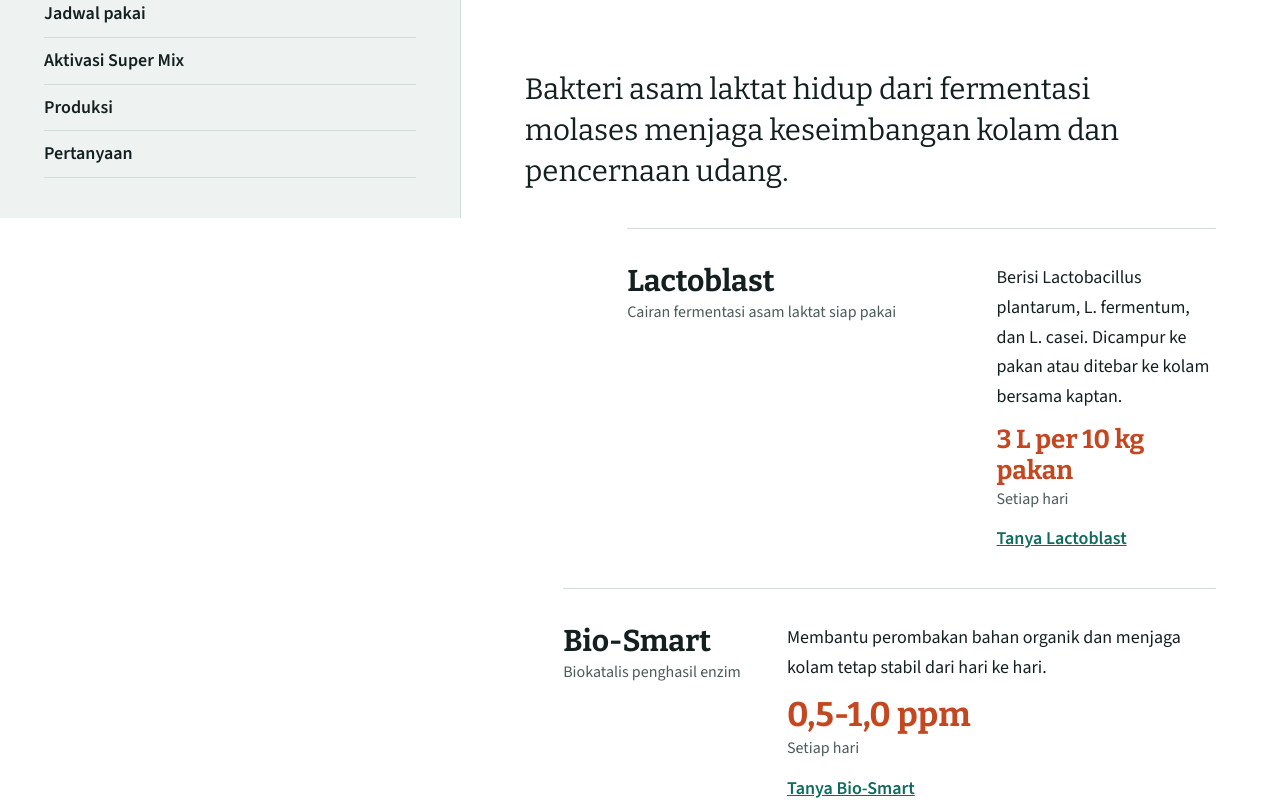
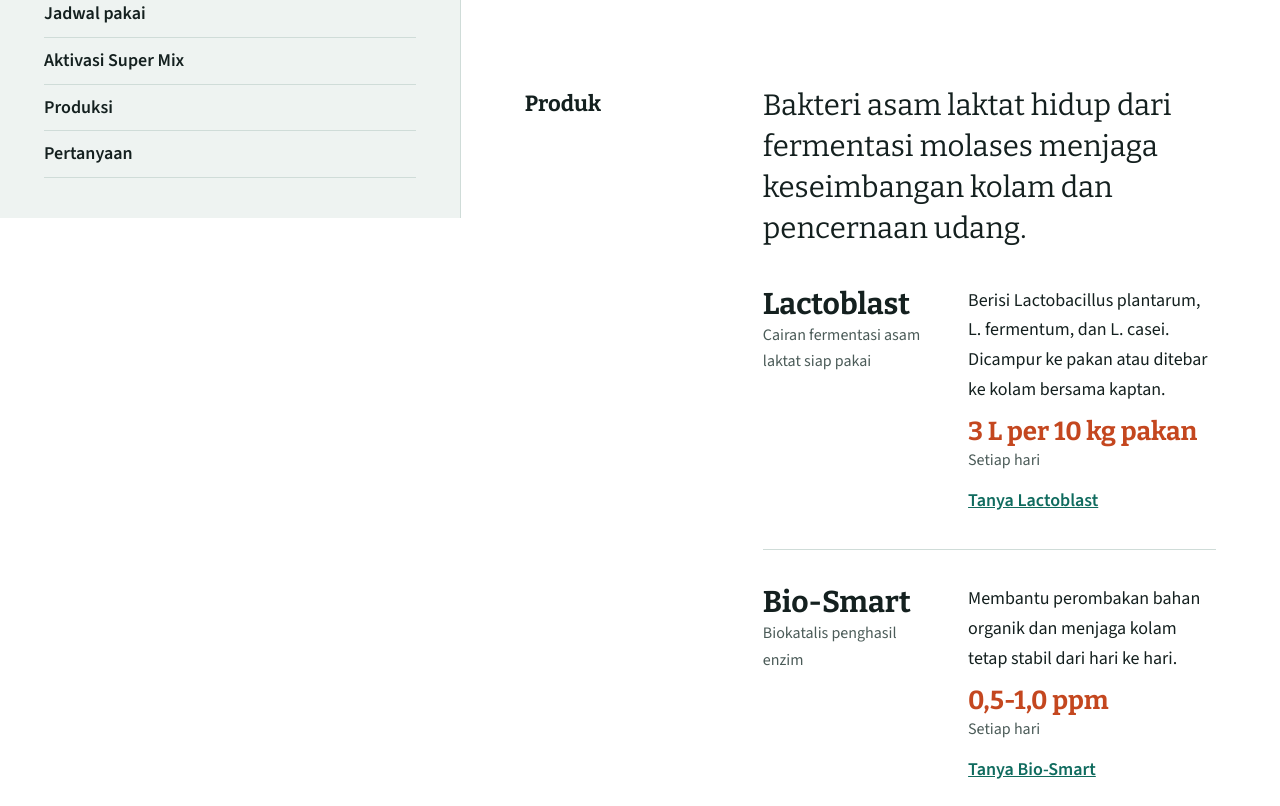
Before and after one commit to khrisnaffip/lactoblast-site, a plain HTML site: page a/index.html in a window 1280 px wide. Shown: the part 582-1388 px from the top of the page. Drawn offline with Linux system fonts and the light colour scheme.

Commit message:
Tata ulang: satu grid konsisten, judul kiri dan isi kanan
Co-Authored-By: Claude Sonnet 5.5 <noreply@anthropic.com>
Claude-Session: https://claude.ai/code/session_01PELn5WeKid7isHrxoALD6M

```diff
--- a/a/index.html
+++ b/a/index.html
@@ -23,15 +23,15 @@ nav a:first-child{border-top:1px solid var(--line)}nav a.on{color:var(--acc)}nav
 .ln{display:inline-block;margin-top:12px;font-weight:600;color:var(--acc)}
 .hero{margin:0}.hero video{width:100%;height:68vh;object-fit:cover;display:block;background:#16322a}
 figcaption{font-size:15px;color:var(--mut);padding:10px clamp(24px,5vw,80px) 0}
-section{padding:72px clamp(24px,5vw,80px) 8px;max-width:920px}#kenapa{padding-top:96px;max-width:none}#jadwal{margin-left:clamp(0px,9vw,130px);padding-top:56px}#aktivasi{max-width:760px;padding-top:84px}#produksi{padding-top:64px;margin-left:clamp(0px,4vw,60px)}#tanya{padding-top:88px}
-.lead{font:400 clamp(24px,2.3vw,32px)/1.4 Bitter,serif;margin:0 0 8px;max-width:24em}
-section h2{font-size:clamp(28px,2.6vw,38px);margin-bottom:18px}
-.p{display:grid;grid-template-columns:.8fr 1.2fr;gap:12px 40px;padding:34px 0;border-top:1px solid var(--line)}
-.p:first-of-type{border-top:0;padding-top:8px}.p:nth-of-type(2){margin-left:clamp(0px,8vw,110px);grid-template-columns:1.2fr .8fr}.p:nth-of-type(3){margin-left:clamp(0px,3vw,40px);grid-template-columns:.6fr 1.4fr}.p:nth-of-type(3) .dose{font-size:34px}
+section{display:grid;grid-template-columns:190px minmax(0,1fr);column-gap:48px;padding:88px clamp(24px,5vw,80px) 0;max-width:1100px}section>*{grid-column:2}section>h2{grid-column:1;grid-row:1;font-size:22px;margin:0;padding-top:6px}
+.lead{font:400 clamp(24px,2.3vw,32px)/1.4 Bitter,serif;margin:0 0 28px;max-width:24em}
+
+.p{display:grid;grid-template-columns:1fr 1.5fr;gap:12px 40px;padding:34px 0;border-top:1px solid var(--line)}
+.p:first-of-type{border-top:0;padding-top:8px}
 .p h3{font-size:30px}.p .dose{font:700 26px Bitter,serif;color:var(--coral);margin-top:12px}
 .p small{display:block;font-size:16px;color:var(--mut)}.p p{margin:0}
-.pair{display:grid;grid-template-columns:5fr 3fr;gap:0 28px;align-items:start;margin:64px 0 0;padding-right:clamp(24px,5vw,80px)}.pair img{width:100%;display:block;object-fit:cover}.pair img:first-child{height:36vh}.pair img:last-child{height:56vh;margin-top:-9vh}
-.why p{margin:0 0 30px;max-width:30em}.why p:nth-of-type(2){margin-left:clamp(0px,12vw,180px)}.why p:nth-of-type(3){margin-left:clamp(0px,4vw,60px);max-width:34em}.why b{font-family:Bitter,serif;font-size:22px;display:block}
+.pair{display:grid;grid-template-columns:8fr 4fr;gap:24px;margin:88px 0 0;padding:0 clamp(24px,5vw,80px);max-width:1100px}.pair img{width:100%;height:46vh;object-fit:cover;display:block}
+.why p{margin:0 0 30px;max-width:30em}.why b{font-family:Bitter,serif;font-size:22px;display:block}
 dl{margin:0}dl div{display:grid;grid-template-columns:220px 1fr;gap:16px;padding:14px 0;border-bottom:1px solid var(--line)}dl div:first-child{border-top:1px solid var(--line)}dt{font-weight:600}dd{margin:0}
 ol{padding-left:22px;margin:0;max-width:36em}ol li{margin-bottom:10px}
 details{border-top:1px solid var(--line);padding:16px 0;max-width:40em}details:last-of-type{border-bottom:1px solid var(--line)}
@@ -40,7 +40,7 @@ summary{cursor:pointer;font-weight:600}details p{margin:10px 0 0}
 .cta .btn{background:#fff;color:var(--acc)}
 footer{padding:36px clamp(24px,5vw,80px);background:var(--ink);color:#dfe9e6;font-size:16px}
 .bar{display:none}
-@media(max-width:860px){.p:nth-of-type(n),#jadwal,#produksi,.why p:nth-of-type(n){margin-left:0}.pair{padding-right:0;gap:12px}.pair img:last-child{margin-top:0}.p:nth-of-type(n){grid-template-columns:1fr}.wrap{display:block}aside{position:static;height:auto;gap:26px;padding:26px 22px;border:0}nav{display:none}.hero video{height:40vh}.p{grid-template-columns:1fr}.pair{grid-template-columns:1fr}.pair img:first-child,.pair img:last-child{height:34vh}dl div{grid-template-columns:1fr;gap:2px}section{padding-top:52px}
+@media(max-width:860px){section{display:block;padding-top:56px}section>h2{margin-bottom:14px}.pair{padding:0;gap:12px}.wrap{display:block}aside{position:static;height:auto;gap:26px;padding:26px 22px;border:0}nav{display:none}.hero video{height:40vh}.p{grid-template-columns:1fr}.pair{grid-template-columns:1fr}.pair img{height:34vh}dl div{grid-template-columns:1fr;gap:2px}
 .bar{display:block;position:fixed;left:0;right:0;bottom:0;z-index:9;padding:10px 14px;background:#fff;border-top:1px solid var(--line)}.bar a{display:block;text-align:center}body{padding-bottom:70px}}
 </style></head><body>
 <div class="wrap">
@@ -49,8 +49,7 @@ footer{padding:36px clamp(24px,5vw,80px);background:var(--ink);color:#dfe9e6;fon
 <nav><a href="#produk">Produk</a><a href="#kenapa">Kenapa Lactoblast</a><a href="#jadwal">Jadwal pakai</a><a href="#aktivasi">Aktivasi Super Mix</a><a href="#produksi">Produksi</a><a href="#tanya">Pertanyaan</a></nav></aside>
 <main>
 <figure class="hero"><video autoplay muted loop playsinline poster="/media/s1.jpg"><source src="https://videos.pexels.com/video-files/35295070/14954379_1280_720_30fps.mp4" type="video/mp4"></video><figcaption>Tambak udang dilihat dari udara.</figcaption></figure>
-<section id="produk"><p class="lead">Bakteri asam laktat hidup dari fermentasi molases menjaga keseimbangan kolam dan pencernaan udang.</p>
-<div style="height:28px"></div>
+<section id="produk"><h2>Produk</h2><p class="lead">Bakteri asam laktat hidup dari fermentasi molases menjaga keseimbangan kolam dan pencernaan udang.</p>
 <div class="p"><div><h3>Lactoblast</h3><small>Cairan fermentasi asam laktat siap pakai</small></div><div><p>Berisi Lactobacillus plantarum, L. fermentum, dan L. casei. Dicampur ke pakan atau ditebar ke kolam bersama kaptan.</p><div class="dose">3 L per 10 kg pakan</div><small>Setiap hari</small><a class="ln" data-wa="Halo, saya ingin bertanya tentang Lactoblast">Tanya Lactoblast</a></div></div>
 <div class="p"><div><h3>Bio-Smart</h3><small>Biokatalis penghasil enzim</small></div><div><p>Membantu perombakan bahan organik dan menjaga kolam tetap stabil dari hari ke hari.</p><div class="dose">0,5-1,0 ppm</div><small>Setiap hari</small><a class="ln" data-wa="Halo, saya ingin bertanya tentang Bio-Smart">Tanya Bio-Smart</a></div></div>
 <div class="p"><div><h3>Super Mix</h3><small>Campuran bakteri pengurai</small></div><div><p>Bacillus, Pseudomonas, Nitrosomonas, Nitrobacter, dan Aerobacter. Mengendalikan plankton, pH, nitrit, dan amonia.</p><div class="dose">1 ppm</div><small>2 kali seminggu, pukul 09.00-11.00 WIB</small><a class="ln" data-wa="Halo, saya ingin bertanya tentang Super Mix">Tanya Super Mix</a></div></div>
```
Also changed, not shown: index.html (+9 -10 lines).
